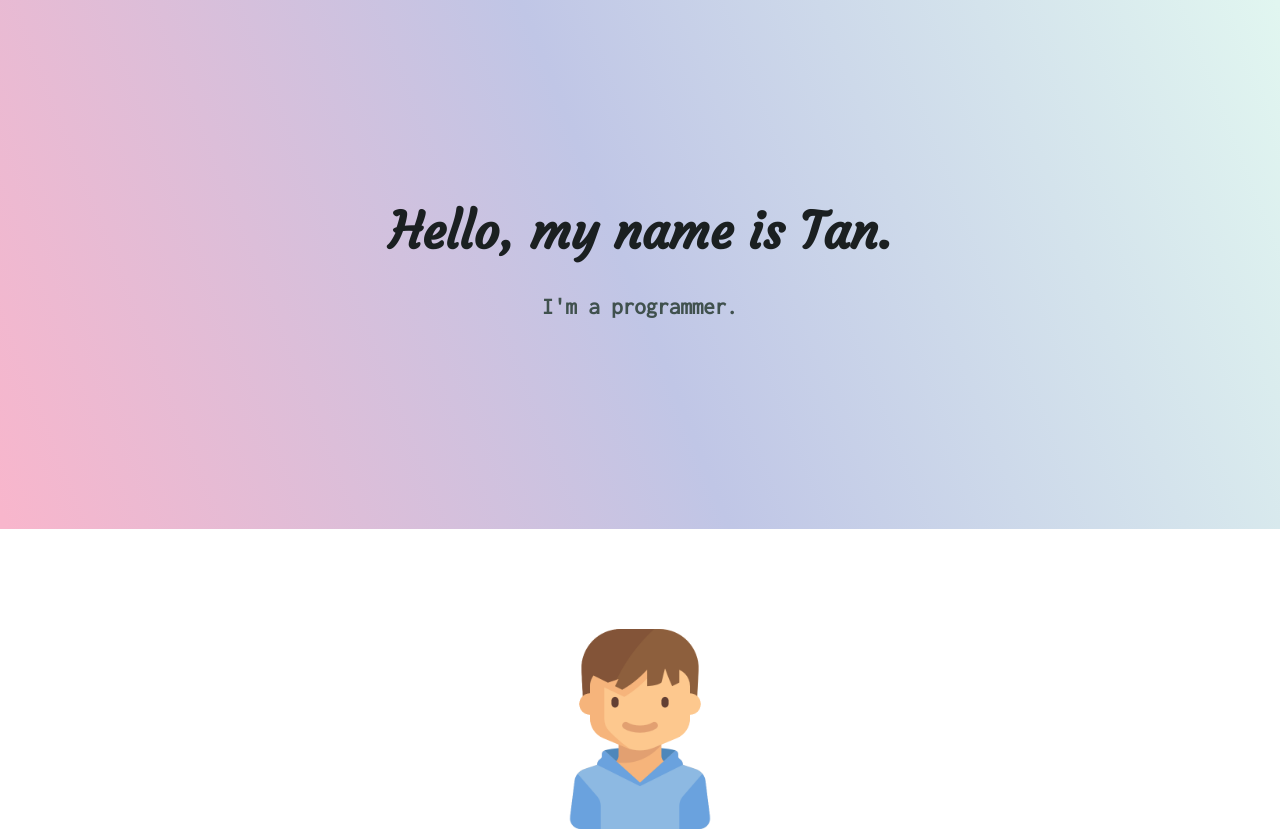
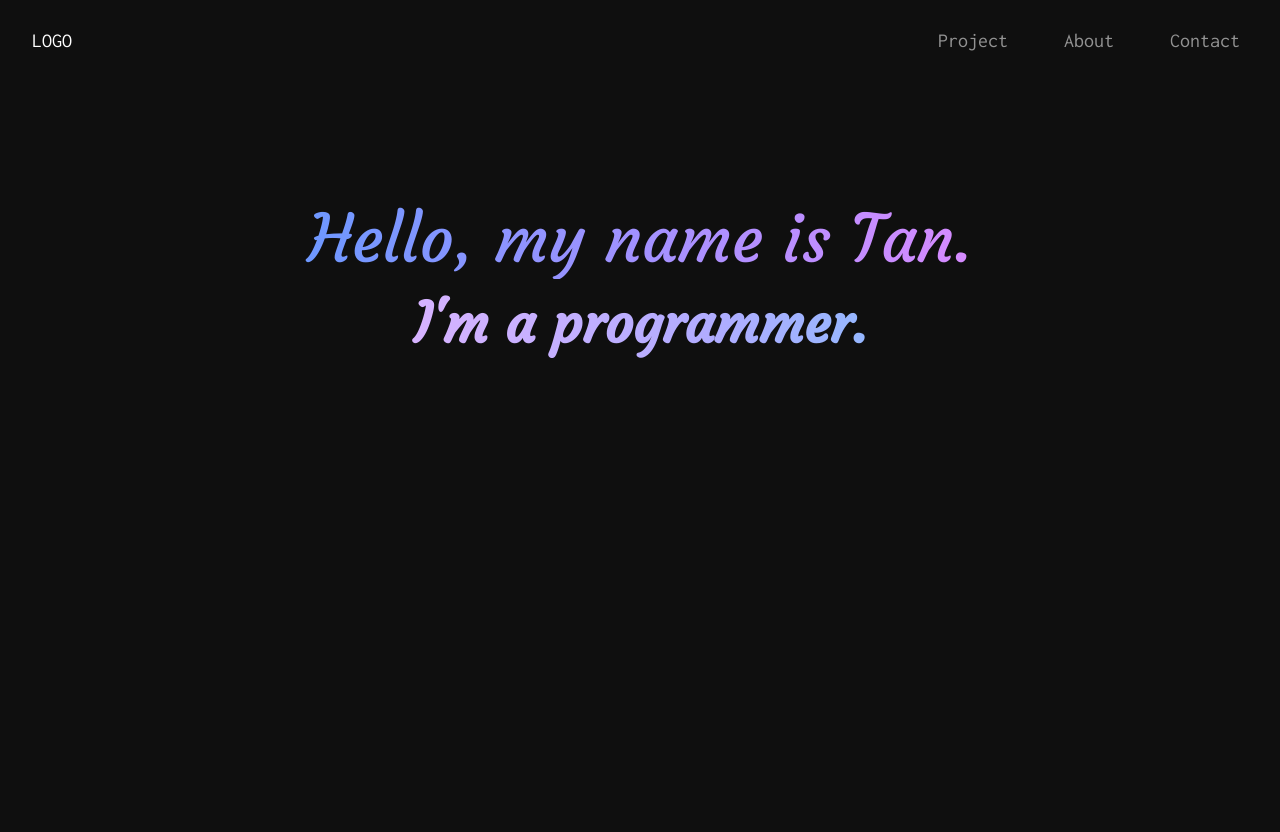
Before and after one commit to envsky/personal, a plain HTML site: page index.html in a window 1280 px wide. Shown: the top 832 px of the page. Drawn offline with nearby package versions, Linux system fonts and the light colour scheme.

Commit message:
Update interface and added navbar

```diff
--- a/css/styles.css
+++ b/css/styles.css
@@ -2,14 +2,8 @@ body {
   margin: 0;
   text-align: center;
   font-family: 'Inconsolata', monospace, Helvetica Neue, Helvetica, Arial, sans-serif;
-  color: #40514E;
-}
-
-h1 {
-  margin: 0 auto 20px auto;
-  font-size: 3.125rem;
-  font-family: 'Courgette', Helvetica Neue, Helvetica, Arial, sans-serif;
-  color: #1B2021;
+  background-color: #0f0f0f;
+  color: #ffffff;
 }
 
 h2 {
@@ -39,14 +33,31 @@ a:hover {
   color: #ffffff;
 }
 
+.navbar {
+  background-color: #0f0f0f;
+}
+
 .intro {
-  /*background-image: linear-gradient( 111.5deg,  rgba(228,247,255,1) 21.9%, rgba(255,216,194,1) 92.2% );*/
-  background-image: linear-gradient( 68.4deg,  rgba(248,182,204,1) 0.5%, rgba(192,198,230,1) 49%, rgba(225,246,240,1) 99.8% );
+  height: 100vh;
   padding: 200px 0;
 }
 
+.intro h1 {
+  margin: 0 auto 10px auto;
+  font-size: 4.125rem;
+  font-family: 'Courgette', Helvetica Neue, Helvetica, Arial, sans-serif;
+  background-image: linear-gradient( 90.6deg,  rgba(59,158,255,1) -1.2%, rgba(246,135,255,1) 91.6% );
+  -webkit-background-clip: text;
+  -webkit-text-fill-color: transparent;
+}
+
 .intro p {
-  font-size: 1.44rem;
+  font-family: 'Courgette', Helvetica Neue, Helvetica, Arial, sans-serif;
+  background-image: radial-gradient( circle farthest-corner at 11.7% 80.6%,  rgba(249,185,255,1) 0%, rgba(177,172,255,1) 49.3%, rgba(98,203,255,1) 89% );
+  -webkit-background-clip: text;
+  -webkit-text-fill-color: transparent;
+  line-height: normal;
+  font-size: 3.44rem;
   font-weight: bold;
   margin: 0;
 }
@@ -57,9 +68,13 @@ a:hover {
 }
 
 .skill-row {
-  width: 50%;
-  margin: 200px auto;
+  width: 90%;
+  overflow: hidden;
+  padding: 5% 20%;
+  margin: 70px auto;
   text-align: left;
+  border-radius: 25px;
+  background-color: #1c1c1c;
 }
 
 .obj-icon-a {
@@ -113,7 +128,7 @@ a:hover {
 }
 
 .bottom-container {
-  background-image: linear-gradient( 68.4deg,  rgba(248,182,204,1) 0.5%, rgba(192,198,230,1) 49%, rgba(225,246,240,1) 99.8% );
+  background-image: linear-gradient( 180.3deg,  rgba(214,224,255,1) 37.2%, rgba(254,168,168,1) 137.3% );
   padding: 50px 0 20px 0;
 }
 
--- a/index.html
+++ b/index.html
@@ -2,8 +2,7 @@
 <html lang="en" dir="ltr">
   <head>
     <meta charset="utf-8">
-    <title>Tan Pham - Software Developer</title>
-    <link rel="stylesheet" href="css/styles.css">
+    <title>Tan Pham - Student</title>
     <link rel="apple-touch-icon" sizes="180x180" href="icons/favicon_io/apple-touch-icon.png">
     <link rel="icon" type="image/png" sizes="32x32" href="icons/favicon_io/favicon-32x32.png">
     <link rel="icon" type="image/png" sizes="16x16" href="icons/favicon_io/favicon-16x16.png">
@@ -11,12 +10,37 @@
     <link rel="preconnect" href="https://fonts.googleapis.com">
     <link rel="preconnect" href="https://fonts.gstatic.com" crossorigin>
     <link href="https://fonts.googleapis.com/css2?family=Courgette&family=Inconsolata&display=swap" rel="stylesheet">
+    <link href="https://cdn.jsdelivr.net/npm/bootstrap@5.1.3/dist/css/bootstrap.min.css" rel="stylesheet" integrity="sha384-1BmE4kWBq78iYhFldvKuhfTAU6auU8tT94WrHftjDbrCEXSU1oBoqyl2QvZ6jIW3" crossorigin="anonymous">
+    <link rel="stylesheet" href="css/styles.css">
   </head>
   <body>
+    <nav class="navbar fixed-top navbar-expand-lg navbar-dark">
+      <div class="container-fluid">
+        <a class="navbar-brand" href="index.html">LOGO</a>
+        <button class="navbar-toggler" type="button" data-bs-toggle="collapse" data-bs-target="#navbarSupportedContent" aria-controls="navbarSupportedContent" aria-expanded="false" aria-label="Toggle navigation">
+          <span class="navbar-toggler-icon"></span>
+        </button>
+        <div class="collapse navbar-collapse" id="navbarSupportedContent">
+          <ul class="navbar-nav ms-auto">
+            <li class="nav-item">
+              <a class="nav-link" href="#">Project</a>
+            </li>
+            <li class="nav-item">
+              <a class="nav-link" href="#">About</a>
+            </li>
+            <li class="nav-item">
+              <a class="nav-link" href="#">Contact</a>
+            </li>
+          </ul>
+        </div>
+      </div>
+    </nav>
+
     <div class="intro">
       <h1>Hello, my name is Tan.</h1>
       <p>I'm a programmer.</p>
     </div>
+
     <div class="middle-container">
       <div class="profile">
         <img src="images/boy.png" alt="profile picture" width="200" height="200">
@@ -64,12 +88,13 @@
       </div>
     </div>
 
-
     <div class="bottom-container">
       <a class="footer-link" href="https://www.linkedin.com/">LinkedIn</a>
       <a class="footer-link" href="https://twitter.com/">Twitter</a>
       <a class="footer-link" href="https://www.appbrewery.co/">Website</a>
       <p class="copyright">© 2022 Tan Pham @ University of Houston.</p>
     </div>
+
+    <script src="https://cdn.jsdelivr.net/npm/bootstrap@5.1.3/dist/js/bootstrap.bundle.min.js" integrity="sha384-ka7Sk0Gln4gmtz2MlQnikT1wXgYsOg+OMhuP+IlRH9sENBO0LRn5q+8nbTov4+1p" crossorigin="anonymous"></script>
   </body>
 </html>
```
